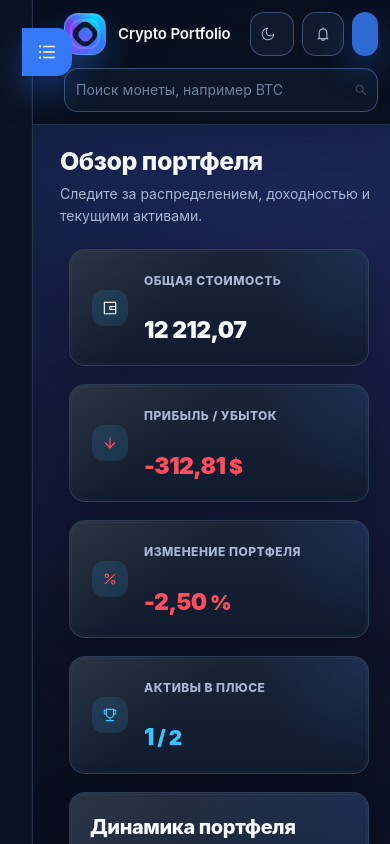
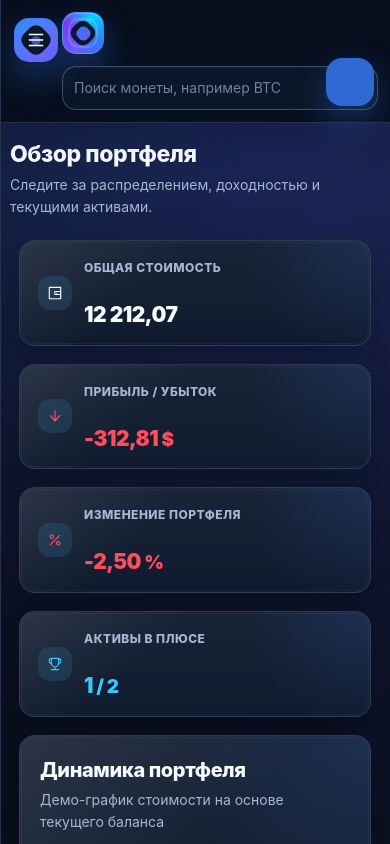
Before and after one commit to godaylor/crypto-portfolio, a React (Vite) app in the folder frontend/: page / in a window 390 px wide. Shown: the top 844 px of the page. Built offline with nearby package versions, Linux system fonts and the light colour scheme.

Commit message:
fix responsive layout foundation

```diff
--- a/frontend/src/componets/layout/AppHeader.jsx
+++ b/frontend/src/componets/layout/AppHeader.jsx
@@ -29,9 +29,23 @@ export default function AppHeader({ themeName, setThemeName }) {
 
   const [coin, setCoin] = useState(null)
 
+  const [isHeaderCompact, setIsHeaderCompact] = useState(false)
   const [isSelectOpen, setIsSelectOpen] = useState(false)
   const [isModalOpen, setIsModalOpen] = useState(false)
   const [isDrawerOpen, setIsDrawerOpen] = useState(false)
+
+  useEffect(() => {
+    function handleScroll() {
+      setIsHeaderCompact(window.scrollY > 12)
+    }
+
+    handleScroll()
+    window.addEventListener('scroll', handleScroll, { passive: true })
+
+    return () => {
+      window.removeEventListener('scroll', handleScroll)
+    }
+  }, [])
 
   // Горячая клавиша открывает или закрывает поиск монет.
   useEffect(() => {
@@ -78,7 +92,9 @@ export default function AppHeader({ themeName, setThemeName }) {
   )
 
   return (
-    <Layout.Header className='app-header'>
+    <Layout.Header
+      className={isHeaderCompact ? 'app-header is-compact' : 'app-header'}
+    >
       <BrandLockup className='header-brand' />
 
       <Select
--- a/frontend/src/componets/layout/AppSider.jsx
+++ b/frontend/src/componets/layout/AppSider.jsx
@@ -3,11 +3,13 @@ import {
   ArrowUpOutlined,
   BarChartOutlined,
   HomeOutlined,
+  MenuOutlined,
   SettingOutlined,
   StarOutlined,
   SwapOutlined,
 } from '@ant-design/icons'
 import { Avatar, Card, Flex, Layout, Space, Tag, Typography } from 'antd'
+import { useEffect, useState } from 'react'
 
 import { useCrypto } from '../../context/CryptoContext'
 import BrandLockup from './BrandLockup'
@@ -56,16 +58,96 @@ function formatCurrency(value) {
   }).format(value)
 }
 
+const RESPONSIVE_SIDER_QUERY = '(max-width: 1439px)'
+const MOBILE_SIDER_QUERY = '(max-width: 920px)'
+
+function isResponsiveSiderViewport() {
+  return (
+    typeof window !== 'undefined' &&
+    window.matchMedia(RESPONSIVE_SIDER_QUERY).matches
+  )
+}
+
+function isMobileSiderViewport() {
+  return (
+    typeof window !== 'undefined' &&
+    window.matchMedia(MOBILE_SIDER_QUERY).matches
+  )
+}
+
 export default function AppSider() {
   const { userPortfolio, marketCoins } = useCrypto()
+  const [isResponsiveSider, setIsResponsiveSider] = useState(
+    isResponsiveSiderViewport
+  )
+  const [isMobileSider, setIsMobileSider] = useState(isMobileSiderViewport)
+  const [isSiderCollapsed, setIsSiderCollapsed] = useState(
+    isResponsiveSiderViewport
+  )
+
+  useEffect(() => {
+    const responsiveMediaQuery = window.matchMedia(RESPONSIVE_SIDER_QUERY)
+    const mobileMediaQuery = window.matchMedia(MOBILE_SIDER_QUERY)
+
+    function syncSiderState() {
+      const isResponsive = responsiveMediaQuery.matches
+      const isMobile = mobileMediaQuery.matches
+
+      setIsResponsiveSider(isResponsive)
+      setIsMobileSider(isMobile)
+      setIsSiderCollapsed(isResponsive)
+    }
+
+    syncSiderState()
+    responsiveMediaQuery.addEventListener('change', syncSiderState)
+    mobileMediaQuery.addEventListener('change', syncSiderState)
+
+    return () => {
+      responsiveMediaQuery.removeEventListener('change', syncSiderState)
+      mobileMediaQuery.removeEventListener('change', syncSiderState)
+    }
+  }, [])
+
+  function handleNavigationClick() {
+    if (isMobileSider) {
+      setIsSiderCollapsed(true)
+    }
+  }
 
   return (
-    <Layout.Sider
-      className='portfolio-sider'
-      width={276}
-      breakpoint='xl'
-      collapsedWidth={0}
-    >
+    <>
+      {isMobileSider && isSiderCollapsed && (
+        <button
+          className='portfolio-mobile-menu-trigger'
+          type='button'
+          aria-label='Open menu'
+          onClick={() => setIsSiderCollapsed(false)}
+        >
+          <span className='mobile-menu-brand-mark' aria-hidden='true'>
+            <span className='brand-mark-core' />
+          </span>
+          <MenuOutlined />
+        </button>
+      )}
+
+      {isMobileSider && !isSiderCollapsed && (
+        <button
+          className='portfolio-sider-backdrop'
+          type='button'
+          aria-label='Close menu'
+          onClick={() => setIsSiderCollapsed(true)}
+        />
+      )}
+
+      <Layout.Sider
+        className={
+          isMobileSider ? 'portfolio-sider is-mobile-drawer' : 'portfolio-sider'
+        }
+        width={276}
+        collapsed={isResponsiveSider ? isSiderCollapsed : false}
+        collapsedWidth={isMobileSider ? 0 : 72}
+        trigger={null}
+      >
       <BrandLockup className='sidebar-brand' />
 
       <Typography.Title className='sider-title' level={4}>
@@ -87,6 +169,7 @@ export default function AppSider() {
             align='center'
             gap={10}
             key={navigationItem.label}
+            onClick={handleNavigationClick}
           >
             {navigationItem.icon}
             <Typography.Text>{navigationItem.label}</Typography.Text>
@@ -168,6 +251,7 @@ export default function AppSider() {
           )
         })}
       </Space>
-    </Layout.Sider>
+      </Layout.Sider>
+    </>
   )
 }
--- a/frontend/src/index.css
+++ b/frontend/src/index.css
@@ -190,9 +190,17 @@ body {
   box-shadow: 0 12px 34px rgba(0, 0, 0, 0.16);
   backdrop-filter: blur(var(--blur));
   transition:
+    height 0.18s ease,
+    min-height 0.18s ease,
+    padding 0.18s ease,
     background 0.22s ease,
     border-color 0.22s ease,
     box-shadow 0.22s ease;
+}
+
+.app-header.is-compact {
+  height: 64px;
+  box-shadow: 0 16px 42px rgba(0, 0, 0, 0.22);
 }
 
 .brand-lockup {
@@ -507,13 +515,66 @@ body {
 }
 
 .portfolio-sider.ant-layout-sider-collapsed {
+  padding-inline: 10px;
+  overflow-x: hidden;
+  overflow-y: auto;
+}
+
+.portfolio-sider.ant-layout-sider-collapsed .ant-layout-sider-children {
+  width: 100%;
+  min-width: 0;
+  align-items: center;
   overflow: visible;
 }
 
-.portfolio-sider.ant-layout-sider-collapsed .ant-layout-sider-children {
+.portfolio-sider.ant-layout-sider-collapsed .brand-lockup {
+  justify-content: center;
+}
+
+.portfolio-sider.ant-layout-sider-collapsed .brand-wordmark,
+.portfolio-sider.ant-layout-sider-collapsed .sider-title,
+.portfolio-sider.ant-layout-sider-collapsed .sider-subtitle,
+.portfolio-sider.ant-layout-sider-collapsed .sider-coin-list,
+.portfolio-sider.ant-layout-sider-collapsed .sider-navigation-item .ant-typography {
+  display: none;
+}
+
+.portfolio-sider.ant-layout-sider-collapsed .sidebar-brand {
+  margin-bottom: 22px;
+}
+
+.portfolio-sider.ant-layout-sider-collapsed .brand-mark {
+  width: 38px;
+  height: 38px;
+  border-radius: 13px;
+}
+
+.portfolio-sider.ant-layout-sider-collapsed .sider-navigation {
+  align-items: center;
+  padding-bottom: 0;
+  margin-bottom: 0;
+  border-bottom: 0;
+}
+
+.portfolio-sider.ant-layout-sider-collapsed .sider-navigation-item {
+  width: 44px;
+  min-height: 44px;
+  justify-content: center;
+  padding: 0;
+}
+
+.portfolio-sider.ant-layout-sider-collapsed .sider-navigation-item:hover {
+  transform: none;
+}
+
+.portfolio-sider.is-mobile-drawer.ant-layout-sider-collapsed .ant-layout-sider-children {
   width: 0;
-  min-width: 0;
   overflow: hidden;
+}
+
+.portfolio-mobile-menu-trigger,
+.portfolio-sider-backdrop {
+  display: none;
 }
 
 .sidebar-brand {
@@ -622,6 +683,9 @@ body {
 
 .dashboard-header .ant-typography {
   color: var(--text-secondary);
+  max-width: 100%;
+  white-space: normal;
+  overflow-wrap: anywhere;
 }
 
 .kpi-grid {
@@ -731,9 +795,10 @@ body {
 }
 
 .kpi-card .ant-card-body {
-  min-height: 120px;
+  min-height: 96px;
   display: flex;
   align-items: center;
+  padding: 20px 22px;
 }
 
 .kpi-card-content {
@@ -746,8 +811,8 @@ body {
 }
 
 .kpi-icon {
-  width: 36px;
-  height: 36px;
+  width: 34px;
+  height: 34px;
   display: grid;
   flex: 0 0 auto;
   place-items: center;
@@ -782,19 +847,19 @@ body {
 
 .kpi-label {
   display: block;
-  margin-bottom: 9px;
+  margin-bottom: 7px;
   color: var(--text-secondary);
   font-size: 12px;
   font-weight: 800;
   letter-spacing: 0.04em;
   text-transform: uppercase;
-  overflow-wrap: normal;
+  overflow-wrap: anywhere;
   word-break: normal;
 }
 
 .kpi-value.ant-typography {
   margin: 0;
-  font-size: 25px;
+  font-size: 23px;
   line-height: 1.1;
   font-weight: 900;
   letter-spacing: -0.025em;
@@ -820,7 +885,7 @@ body {
 .chart-card .ant-card-body,
 .holdings-card .ant-card-body,
 .performance-card .ant-card-body {
-  padding: 25px;
+  padding: 22px;
 }
 
 .chart-card h4.ant-typography,
@@ -842,7 +907,7 @@ body {
 .performance-card .ant-card-body {
   display: flex;
   flex-direction: column;
-  min-height: 410px;
+  min-height: 340px;
 }
 
 .performance-card-header {
@@ -915,7 +980,7 @@ body {
 
 .performance-chart-wrapper {
   flex: 1 1 auto;
-  min-height: 260px;
+  min-height: 200px;
   margin-top: 4px;
 }
 
@@ -931,10 +996,10 @@ body {
 }
 
 .analytics-card .ant-card-body {
-  min-height: 196px;
+  min-height: 160px;
   display: flex;
   align-items: center;
-  padding: 20px;
+  padding: 18px;
 }
 
 .analytics-card-content {
@@ -983,6 +1048,7 @@ body {
   font-weight: 850;
   letter-spacing: 0.045em;
   text-transform: uppercase;
+  overflow-wrap: anywhere;
 }
 
 .analytics-card-value.ant-typography {
@@ -1039,6 +1105,7 @@ body {
 
 .holdings-table .ant-table-content {
   overflow-x: auto !important;
+  overscroll-behavior-x: contain;
 }
 
 .holdings-table .ant-table-thead > tr > th {
@@ -1498,8 +1565,24 @@ body {
   box-shadow: 0 28px 80px rgba(0, 0, 0, 0.42);
 }
 
+.coin-info-modal {
+  width: min(520px, calc(100vw - 24px)) !important;
+  max-width: calc(100vw - 24px);
+}
+
 .coin-info-content {
   width: 100%;
+  min-width: 0;
+}
+
+.coin-info-content .ant-space-item,
+.coin-info-content .ant-flex,
+.coin-info-content .ant-typography {
+  min-width: 0;
+}
+
+.coin-info-content .ant-typography {
+  overflow-wrap: anywhere;
 }
 
 .contract-address {
@@ -1507,7 +1590,7 @@ body {
   word-break: break-all;
 }
 
-@media (max-width: 1199px) {
+@media (max-width: 1439px) {
   .app-header {
     padding-left: 92px;
   }
@@ -1522,16 +1605,75 @@ body {
     position: fixed !important;
     top: 72px;
     left: 0;
-    z-index: 40;
+    z-index: 60;
     height: calc(100dvh - 72px);
     max-width: min(276px, calc(100vw - 24px));
+  }
+
+  .portfolio-sider.ant-layout-sider-collapsed {
+    max-width: 72px;
+  }
+
+  .portfolio-mobile-menu-trigger {
+    position: fixed;
+    top: 18px;
+    left: 14px;
+    z-index: 70;
+    width: 44px;
+    height: 44px;
+    display: inline-flex;
+    place-items: center;
+    align-items: center;
+    justify-content: center;
+    color: #ffffff;
+    background:
+      linear-gradient(145deg, color-mix(in srgb, var(--accent) 78%, #00d4ff), var(--accent-2));
+    border: 1px solid color-mix(in srgb, var(--accent) 36%, transparent);
+    border-radius: 15px;
+    box-shadow: 0 16px 34px color-mix(in srgb, var(--accent) 34%, transparent);
+    cursor: pointer;
+  }
+
+  .portfolio-mobile-menu-trigger .anticon {
+    position: relative;
+    z-index: 1;
+    font-size: 16px;
+  }
+
+  .mobile-menu-brand-mark {
+    position: absolute;
+    inset: 8px;
+    display: grid;
+    place-items: center;
+    background: var(--surface-sidebar);
+    border-radius: 9px;
+    transform: rotate(45deg);
+  }
+
+  .mobile-menu-brand-mark .brand-mark-core {
+    width: 9px;
+    height: 9px;
+    opacity: 0.7;
+  }
+
+  .portfolio-sider-backdrop {
+    position: fixed;
+    inset: 72px 0 0;
+    z-index: 55;
+    display: block;
+    padding: 0;
+    background: rgba(3, 7, 18, 0.46);
+    border: 0;
+    backdrop-filter: blur(4px);
   }
 
   .coin-search-select {
     flex-basis: 420px;
     width: min(520px, 42vw);
   }
-
+}
+
+@media (max-width: 1199px) {
   .analytics-grid > .ant-col,
   .portfolio-grid > .ant-col {
     flex: 0 0 100%;
@@ -1543,15 +1685,19 @@ body {
   }
 
   .performance-card .ant-card-body {
-    min-height: 390px;
+    min-height: 330px;
   }
 
   .analytics-card .ant-card-body {
-    min-height: 150px;
+    min-height: 136px;
   }
 }
 
 @media (max-width: 920px) {
+  .app-body {
+    min-height: calc(100dvh - 72px);
+  }
+
   .app-header {
     height: auto;
     min-height: 72px;
@@ -1560,12 +1706,30 @@ body {
     padding: 14px 18px 14px 72px;
   }
 
+  .app-header.is-compact {
+    height: auto;
+    min-height: 64px;
+    padding-top: 10px;
+    padding-bottom: 10px;
+  }
+
   .header-brand {
     display: inline-flex !important;
   }
 
-  .sidebar-brand {
-    display: none !important;
+  .portfolio-sider.is-mobile-drawer {
+    max-width: min(276px, calc(100vw - 24px));
+    padding: 20px 16px;
+  }
+
+  .portfolio-sider.is-mobile-drawer .sidebar-brand {
+    display: inline-flex !important;
+    margin-bottom: 28px;
+  }
+
+  .portfolio-sider.is-mobile-drawer.ant-layout-sider-collapsed {
+    max-width: 0;
+    padding-inline: 0;
   }
 
   .coin-search-select {
@@ -1577,7 +1741,7 @@ body {
 
   .dashboard-content {
     width: 100%;
-    padding: 26px 18px 32px 76px;
+    padding: 24px 18px 32px;
   }
 
   .dashboard-header h2.ant-typography {
@@ -1586,8 +1750,12 @@ body {
 
   .portfolio-sider {
     top: 0;
-    z-index: 50;
+    z-index: 60;
     height: 100dvh;
+  }
+
+  .portfolio-sider-backdrop {
+    inset: 0;
   }
 }
 
@@ -1599,6 +1767,7 @@ body {
   .header-actions {
     margin-left: auto;
     gap: 8px !important;
+    min-width: 0;
   }
 
   .theme-trigger {
@@ -1611,6 +1780,8 @@ body {
   }
 
   .add-coin-button {
+    width: 44px;
+    min-width: 44px;
     padding-inline: 12px;
   }
 
@@ -1619,7 +1790,7 @@ body {
   }
 
   .dashboard-content {
-    padding: 22px 12px 28px 64px;
+    padding: 20px 12px 28px;
   }
 
   .dashboard-header {
@@ -1631,7 +1802,7 @@ body {
   }
 
   .kpi-card .ant-card-body {
-    min-height: 106px;
+    min-height: 88px;
   }
 
   .chart-card .ant-card-body,
@@ -1665,7 +1836,7 @@ body {
   }
 
   .performance-chart-wrapper {
-    min-height: 230px;
+    min-height: 190px;
   }
 
   .chart-wrapper {
@@ -1684,24 +1855,129 @@ body {
 
   .add-coin-drawer-root .ant-drawer-content-wrapper,
   .add-coin-drawer .ant-drawer-content-wrapper {
-    width: min(100vw, 560px) !important;
+    width: min(100dvw, 560px) !important;
+    max-width: 100dvw;
+  }
+}
+
+@media (max-width: 520px) {
+  .app-header {
+    display: grid;
+    grid-template-columns: 44px minmax(0, 1fr) auto;
+    align-items: center;
+    padding-inline: 62px 12px;
+  }
+
+  .header-brand {
+    grid-column: 1;
+  }
+
+  .header-actions {
+    grid-column: 3;
+    width: 0;
+    height: 0;
+    min-width: 0;
+  }
+
+  .theme-trigger {
+    display: none;
+  }
+
+  .header-icon-button,
+  .add-coin-button {
+    width: 42px;
+    min-width: 42px;
+    padding: 0;
+  }
+
+  .header-actions > .header-icon-button:not(.theme-trigger) {
+    display: none;
+  }
+
+  .add-coin-button {
+    position: fixed;
+    right: 16px;
+    bottom: 16px;
+    z-index: 75;
+    width: 48px;
+    min-width: 48px;
+    height: 48px;
+    border-radius: 16px;
+  }
+
+  .header-brand .brand-wordmark {
+    display: none;
+  }
+
+  .coin-search-select {
+    grid-column: 1 / -1;
+    min-width: 0;
+  }
+
+  .dashboard-content {
+    padding: 18px 10px 28px;
+  }
+
+  .dashboard-header h2.ant-typography {
+    font-size: 23px;
+  }
+
+  .kpi-card .ant-card-body {
+    padding: 18px;
+  }
+
+  .kpi-card-content {
+    gap: 12px !important;
+  }
+
+  .kpi-value.ant-typography {
+    font-size: 22px;
+  }
+
+  .asset-form-grid {
+    grid-template-columns: 1fr;
+  }
+
+  .asset-total-preview {
+    align-items: flex-start;
+    flex-direction: column;
+    gap: 8px;
+  }
+
+  .asset-total-preview h4.ant-typography {
+    width: 100%;
+    font-size: 18px;
+    text-align: left;
+    overflow-wrap: anywhere;
+  }
+
+  .asset-form-actions {
+    flex-direction: column;
+  }
+
+  .asset-form-actions .ant-btn {
+    width: 100%;
+  }
+
+  .add-coin-drawer .ant-drawer-body,
+  .add-coin-drawer .ant-drawer-header {
+    padding-inline: 16px;
+  }
+
+  .selected-coin-card .ant-card-body,
+  .asset-form-section,
+  .coin-added-summary {
+    padding: 16px;
+  }
+
+  .coin-info-modal .ant-modal-content {
+    padding: 18px;
   }
 }
 
 @media (max-width: 420px) {
-  .app-brand .ant-typography {
-    max-width: 152px;
-    overflow: hidden;
-    text-overflow: ellipsis;
-    white-space: nowrap;
-  }
-
-  .dashboard-content {
-    padding-left: 60px;
-  }
-
   .kpi-value.ant-typography {
-    font-size: 23px;
+    font-size: 21px;
   }
 
   .chart-wrapper {
```
